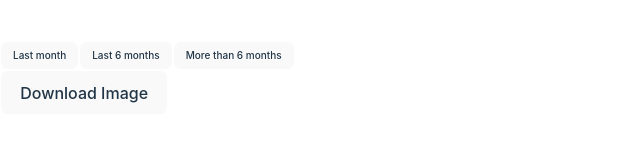
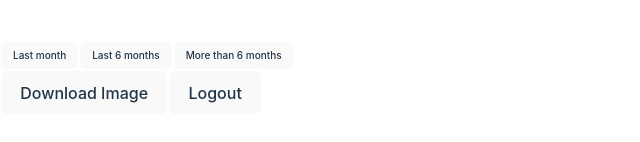
Before and after one commit to virtualdann/collage-album, a React (Vite) app: page /content in a window 1280 px wide. Shown: the part 322-464 px from the top of the page, without its empty margins (0-640 px from the left). Built offline with nearby package versions, Linux system fonts and the light colour scheme.

Commit message:
updated logout

```diff
--- a/src/App.tsx
+++ b/src/App.tsx
@@ -6,7 +6,7 @@ import PrivacyPage from './pages/Privacy'
 
 // import { getToken, getTracks } from "./calls/apiCall"
 // import {useEffect, useState} from 'react'
-import Navbar from './components/Navbar'
+// import Navbar from './components/Navbar'
 
 
 
@@ -14,7 +14,7 @@ function App() {
 
   return (
     <div className=' w-[100vw]'>
-      <Navbar />
+      {/* <Navbar /> */}
         <Routes>
           <Route path="/" element={<Index />}  />
           <Route path="/content" element={<Content />}  />
--- a/src/pages/Content.tsx
+++ b/src/pages/Content.tsx
@@ -9,6 +9,7 @@ import { toPng } from "html-to-image";
 import { useRef } from "react";
 
 import {Album} from '../components/index'
+import LogoutButton from "../components/LogoutButton";
 
 const Content = () => {
 
@@ -172,6 +173,7 @@ const Content = () => {
             </div>
 
             <button onClick={htmlToImageConvert} id="download-btn">Download Image</button>
+            <LogoutButton setToken={setToken} />
         </div>
     )
 }
```
